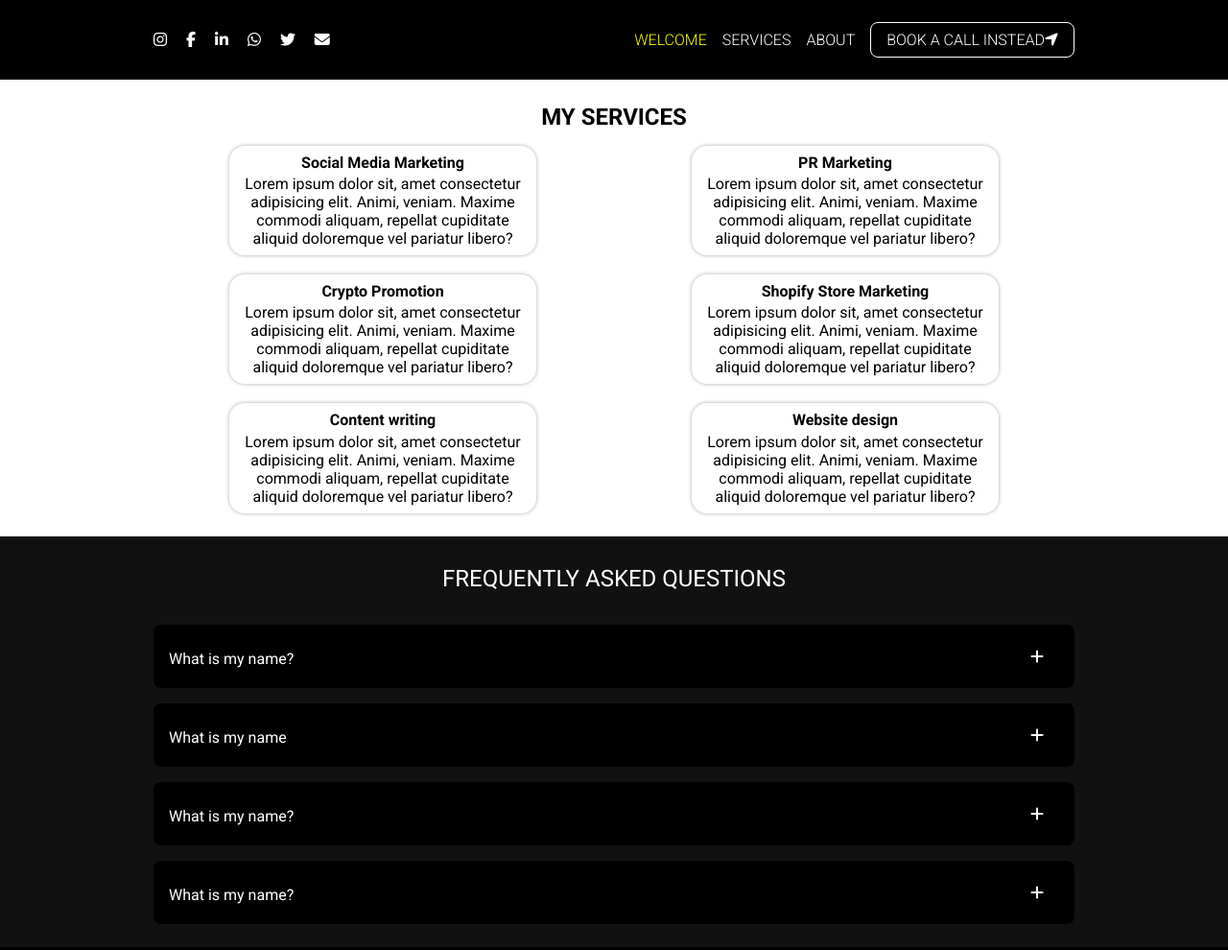
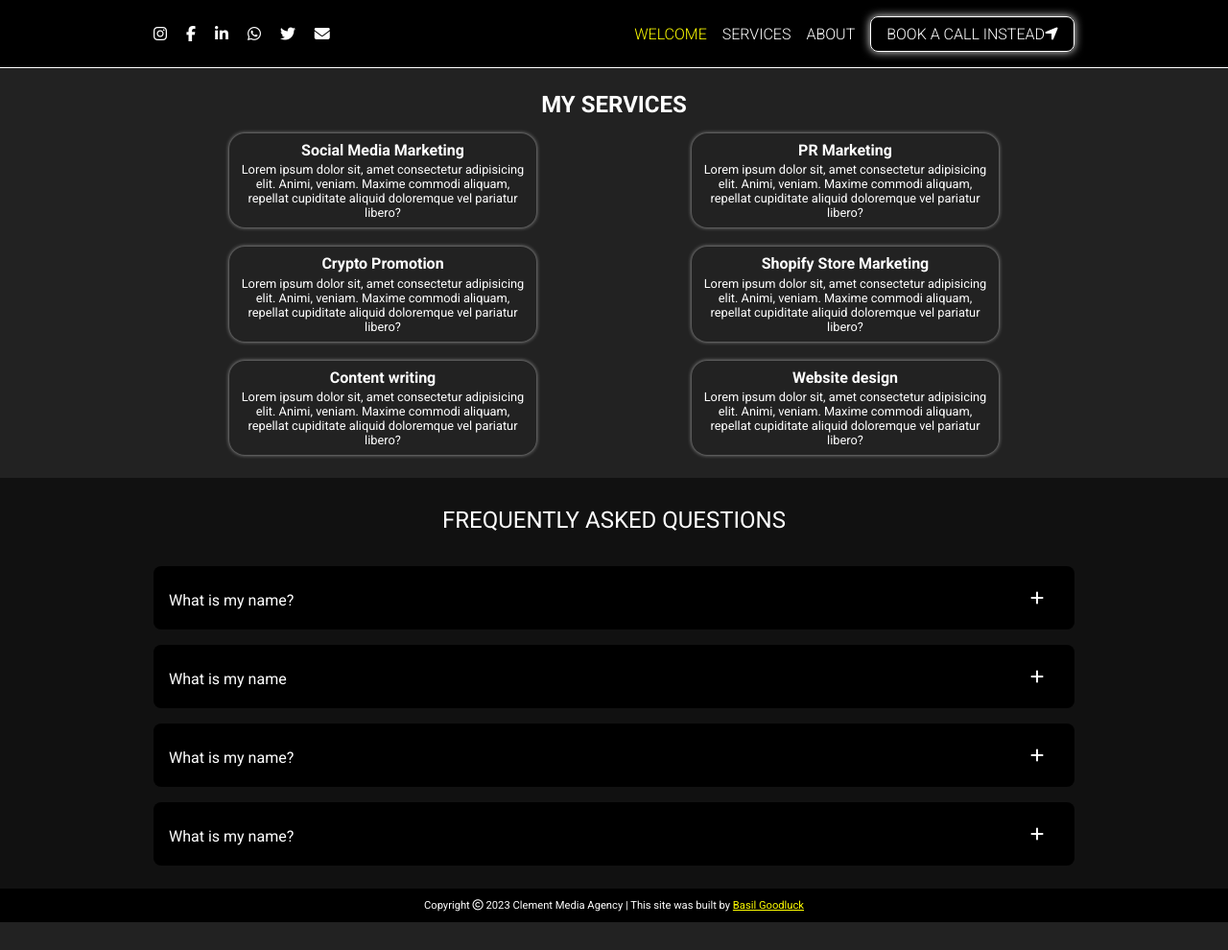
Before and after one commit to basilgoodluck/basilgoodluck-mrclems, a plain HTML site: page services.html in a window 1280 px wide. Shown: the top 990 px of the page at 96% size. After the commit the page ends 961 px from the top, so only its background shows below. Drawn offline with Linux system fonts and the light colour scheme.

Commit message:
Add files via upload

```diff
--- a/about.css
+++ b/about.css
@@ -7,27 +7,26 @@
     scroll-behavior: smooth;
 }
 body{
-    background-color: #fff;
+    background-color: #eee;
 }
 .header{
-    /* background-image: linear-gradient(rgba(0,0,0,0.6), rgba(0,0,0,0.3)), url("pexels-energepiccom-110473.jpg"); */
+    background-color: #000;
+    height: 100%;
+    /* background-image: linear-gradient(rgba(0,0,0,0.6), rgba(0,0,0,0.3)), url("pexels-ketut-subiyanto-4474030.jpg"); */
     /* background-size: cover; */
     /* background-position: center; */
-    /* background-attachment: fixed; */
-    /* height: 30vh; */
-    background-color: #000;
+    /* padding: 0 0 5%; */
 }
 .mainHeader{
     width: 100%;
     display: flex;
     align-items: center;
     justify-content: space-between;
-    margin: 0 auto;
-    padding: 2.5% 12.5%;
+    /* margin: 0 auto; */
+    padding: 2% 12.5%;
     border-bottom: .1rem solid #fff;
     /* position: sticky; */
     /* top: 0; */
-    /* z-index: 8999999; */
     /* z-index: 999999999; */
 }
 .social-bar a{
@@ -40,6 +39,12 @@ body{
 .social-bar a:hover{
     color: yellow;
 }
+.headerNav{
+    position: relative;
+    /* width: 100%; */
+    /* height: 100%; */
+    /* padding: 0; */
+}
 .headerNav ul{
     display: flex;
     justify-content: space-between;
@@ -47,7 +52,7 @@ body{
     list-style: none;
     /* position: relative; */
 }
-.headerNav .fa-bars, .fa-times{
+.headerNav .fa-bars, .headerNav .fa-times{
     display: none;
 }
 .headerNav .nav{
@@ -67,14 +72,19 @@ body{
     font-weight: 300;
     border: .1rem solid #fff;
     color: #fff;
-    transition: .89s;
+    transition: .50s;
     /* padding: 3% 5%; */
     /* margin-left: 30px; */
+    box-shadow: 0 0 10px #eee;
 }
 .headerNav .button:hover{
     background-color: #000;
     /* opacity: 1; */
     color: #fff;
+    /* transform: translateY(-10%); */
+}
+.headerNav .button:active{
+    transform: translateY(10%);
 }
 .headerNav .active{
     color: yellow;
@@ -134,10 +144,11 @@ body{
 }
 .projectsContainer h1{
     color: black;
-    font-size: 2rem;
+    font-size: 1.5rem;
     text-align: center;
     padding: .5rem 0;
-    background-color: #fff;
+    text-transform: uppercase;
+    /* background-color: #fff; */
     /* display: inline-block; */
     /* border-radius: 50%; */
 }
--- a/mediaQuery.css
+++ b/mediaQuery.css
@@ -2,21 +2,24 @@
     .headerNav ul{
         display: none;
     }
-    .headerNav .fa-bars,.headerNav .fa-times{
+    .headerNav .fa-bars,.headerNav ul .fa-times{
         position: absolute;
-        /* top: 0; */
-        /* right: 0;  */
+        /* top: 10px; */
+        /* right: 10px;  */
         color: #fff;
         cursor: pointer;
-        /* z-index: 7777; */
+
 
     }
     .headerNav .fa-bars{
         display: block;
     }
+    .headerNav ul .fa-times{
+        z-index: 7777;
+    }
 
     .headerNav ul{
-        /* display: flex; */
+        display: none;
         align-items: center;
         justify-content: center;
         /* margin-top: 30px; */
@@ -32,6 +35,7 @@
         left: 0;
         right: 0;
         bottom: 0;
+        transition: all 5s;
     }
     .headerNav li{
         font-size: .8rem;
@@ -39,7 +43,10 @@
     }
     .headerNav .button{
         font-size: .8rem;
-        padding: .3rem .8rem;
+        padding: .5rem .8rem;
+    }
+    .textContent{
+        margin: 40% auto 0;
     }
     .benefitsBox{
         display: flex;
@@ -61,6 +68,9 @@
     .serviceName{
         width: 100%;
 
+    }
+    .serviceName p{
+        font-size: .7rem;
     }
     .aboutContainer{
         flex-direction: column;
--- a/script.js
+++ b/script.js
@@ -2,6 +2,9 @@ const menu = document.getElementsByClassName("fa-bars")
 const exit = document.getElementsByClassName("fa-times")
 const menuItems = document.getElementsByClassName("headerNav")
 
-function show(){
-
+show = function (){
+  document.getElementById("Menu").style.display = "flex";
+  exit.style.display = "block"
+  document.getElementsByClassName("fa-bars").style.display = "none"
+  document.getElementsByClassName("fa-times").style.display = "block"
 }
--- a/services.css
+++ b/services.css
@@ -7,21 +7,22 @@
     scroll-behavior: smooth;
 }
 body{
-    background-color: #fff;
+    background-color: #222;
 }
 .header{
-    /* background-image: linear-gradient(rgba(0,0,0,0.6), rgba(0,0,0,0.3)), url("pexels-pixabay-327540.jpg"); */
-    background-size: cover;
+    /* background-image: linear-gradient(rgba(0,0,0,0.6), rgba(0,0,0,0.3)), url("pexels-ketut-subiyanto-4474030.jpg"); */
+    /* background-size: cover; */
+    /* background-position: center; */
+    /* padding: 0 0 5%; */
     background-color: #000;
-    background-position: center;
 }
 .mainHeader{
     width: 100%;
     display: flex;
     align-items: center;
     justify-content: space-between;
-    margin: 0 auto;
-    padding: 2.5% 12.5%;
+    /* margin: 0 auto; */
+    padding: 2% 12.5%;
     border-bottom: .1rem solid #fff;
     /* position: sticky; */
     /* top: 0; */
@@ -39,6 +40,9 @@ body{
 }
 .headerNav{
     position: relative;
+    /* width: 100%; */
+    /* height: 100%; */
+    padding: 0;
 }
 .headerNav ul{
     display: flex;
@@ -47,7 +51,7 @@ body{
     list-style: none;
     /* position: relative; */
 }
-.headerNav .fa-bars, .fa-times{
+.headerNav .fa-bars, .headerNav .fa-times{
     display: none;
 }
 .headerNav .nav{
@@ -67,14 +71,19 @@ body{
     font-weight: 300;
     border: .1rem solid #fff;
     color: #fff;
-    transition: .89s;
+    transition: .50s;
     /* padding: 3% 5%; */
     /* margin-left: 30px; */
+    box-shadow: 0 0 10px #eee;
 }
 .headerNav .button:hover{
     background-color: #000;
     /* opacity: 1; */
     color: #fff;
+    /* transform: translateY(-10%); */
+}
+.headerNav .button:active{
+    transform: translateY(10%);
 }
 .headerNav .active{
     color: yellow;
@@ -99,7 +108,7 @@ body{
 .servicesContainer h1{
     font-size: 1.5rem;
     padding: .5rem .3rem;
-    color: black;
+    color: #fff;
     text-transform: uppercase;
 }
 .serviceName{
@@ -121,9 +130,11 @@ body{
 .serviceName h4{
     font-size: 1rem;
     padding: 0 0 .2rem;
+    color: #fff;
 }
 .serviceName p{
-    font-size: 1rem;
+    font-size: .8rem;
+    color: #fff;
 }
 .FAQContainer{
     background-color: #111;
--- a/services.html
+++ b/services.html
@@ -31,9 +31,9 @@
                     </div>
                 </div>
                 <div class="headerNav">
-                    <ul>
-                        <i onclick="show()" class="fa fa-bars" aria-hidden="true"></i>
-                        <i class="fa fa-times" aria-hidden="true"></i>
+                    <i onclick="show()" class="fa fa-bars" aria-hidden="true"></i>
+
+                    <ul><i class="fa fa-times" aria-hidden="true"></i>
                         <li><a href="/index.html" class="nav active">Welcome</a></li>
                         <li><a href="/services.html" class="nav">Services</a></li>
                         <li><a href="/about.html" class="nav">About</a></li>
@@ -102,5 +102,6 @@
             <p>Copyright <i class="fa-regular fa-copyright"></i> 2023 Clement Media Agency | This site was built by <a href="">Basil Goodluck</a></p>
         </div>
     </section>
+    <script src="script.js"></script>
 </body>
 </html>
--- a/style.css
+++ b/style.css
@@ -13,15 +13,17 @@ body{
     background-image: linear-gradient(rgba(0,0,0,0.6), rgba(0,0,0,0.3)), url("pexels-ketut-subiyanto-4474030.jpg");
     background-size: cover;
     background-position: center;
-    padding: 0 0 5%;
+    /* padding: 0 0 5%; */
+    height: 100vh;
+
 }
 .mainHeader{
     width: 100%;
     display: flex;
     align-items: center;
     justify-content: space-between;
-    margin: 0 auto;
-    padding: 0 12.5%;
+    /* margin: 0 auto; */
+    padding: 2% 12.5%;
     border-bottom: .1rem solid #fff;
     /* position: sticky; */
     /* top: 0; */
@@ -38,10 +40,10 @@ body{
     color: yellow;
 }
 .headerNav{
-    position: relative;
-    width: 100%;
+    /* position: relative; */
+    /* width: 100%; */
     height: 100%;
-    /* padding: ; */
+    /* padding: 0; */
 }
 .headerNav ul{
     display: flex;
@@ -50,7 +52,7 @@ body{
     list-style: none;
     /* position: relative; */
 }
-.headerNav .fa-bars, .fa-times{
+.headerNav .fa-bars, .headerNav .fa-times{
     display: none;
 }
 .headerNav .nav{
@@ -78,7 +80,7 @@ body{
 .headerNav .button:hover{
     background-color: #000;
     /* opacity: 1; */
-    /* color: #fff; */
+    color: #fff;
     /* transform: translateY(-10%); */
 }
 .headerNav .button:active{
@@ -94,10 +96,6 @@ body{
     border-left: .5rem solid #00f;
     box-shadow: 0 0 10px #fff;
     border-radius: 20px;
-    animation-name: slideUp;
-    animation-timing-function: ease-in;
-    animation-duration: .5s;
-    animation-delay: .2s;
     transition: all .89s;
 }
 .textContent h1{
@@ -146,7 +144,7 @@ body{
 .benefits h1{
     text-transform: uppercase;
     font-size: 1.5rem;
-    color: #00f
+    color: #fff
 }
 .benefitsBox{
     /* height: 30vh; */
```
Also changed, not shown: about.html (+5 -6 lines), index.html (+6 -10 lines).
